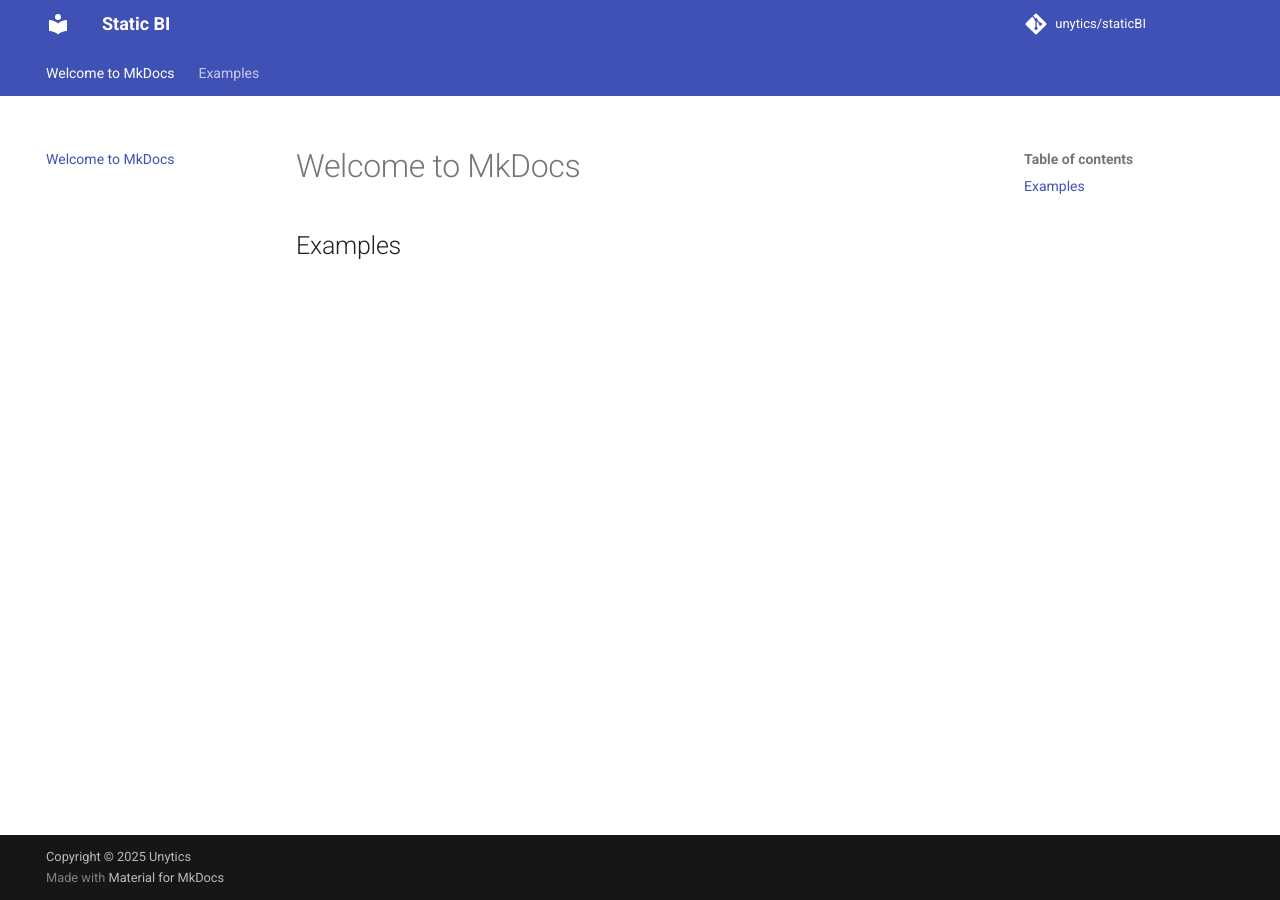
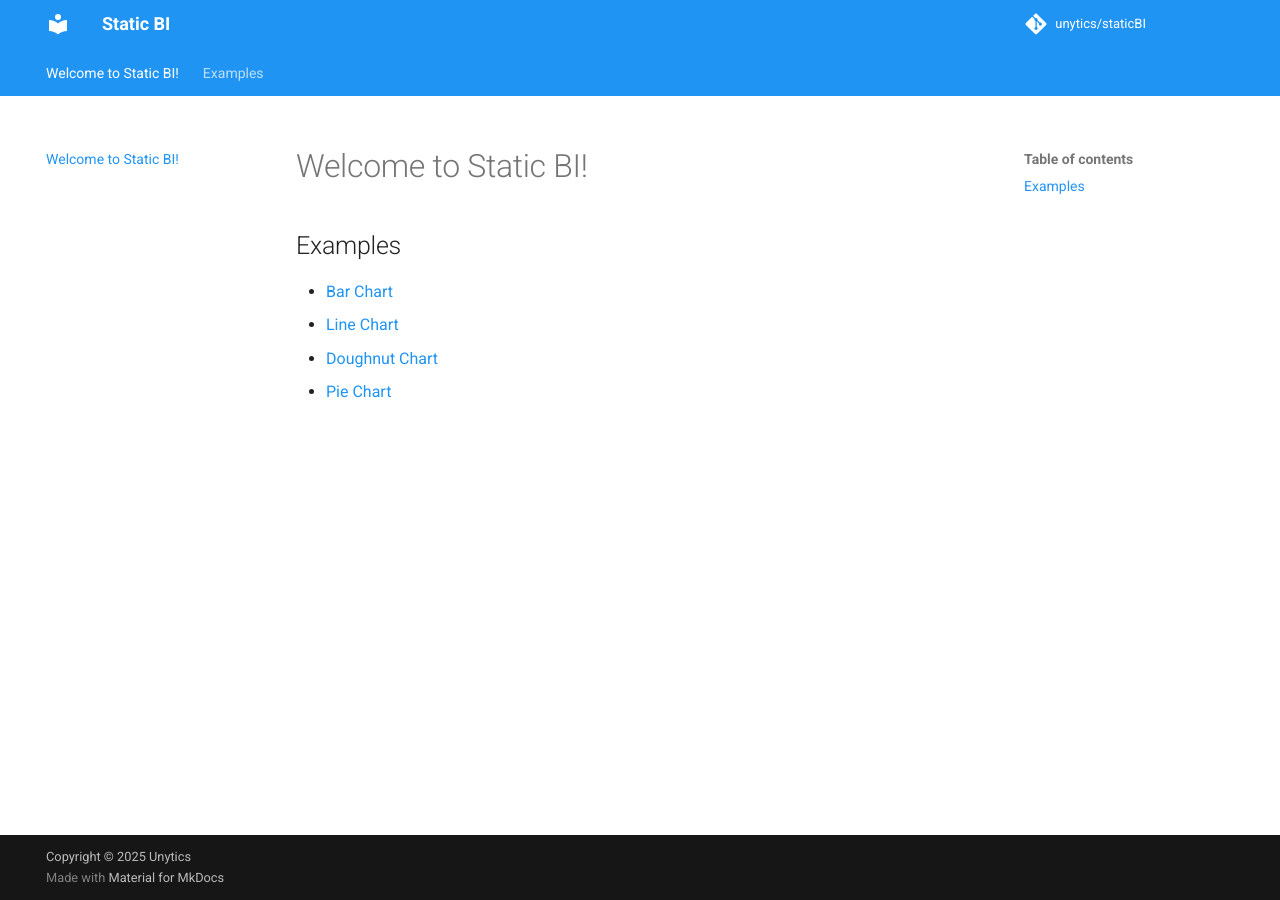
Before and after one commit to unytics/static_bi, an MkDocs documentation site: the page built from docs/index.md, in a window 1280 px wide. Built offline with MkDocs 1.6.1 and Material for MkDocs 9.7.7, drawn with Linux system fonts in a browser that asks for light colours; comment, search, counter and statistics services are not loaded.

Commit message:
doughtnut and pie charts

```diff
--- a/docs/index.md
+++ b/docs/index.md
@@ -1,6 +1,11 @@
-# Welcome to MkDocs
+# Welcome to Static BI!
 
 ## Examples
+
+- [Bar Chart](examples/bar_chart.md)
+- [Line Chart](examples/line_chart.md)
+- [Doughnut Chart](examples/doughnut_chart.md)
+- [Pie Chart](examples/pie_chart.md)
 
 <script type="module" src="dist/static_bi.js"></script>
 
--- a/mkdocs.yml
+++ b/mkdocs.yml
@@ -7,6 +7,8 @@ edit_uri: 'edit/main'
 copyright: 'Copyright &copy; 2025 Unytics'
 theme:
   name: material
+  palette:
+    primary: blue
   features:
     - tabs
     - content.tabs.link
```
Also changed, not shown: docs/examples/bar_chart.md (added, +22 -0 lines), docs/examples/doughnut.md (renamed from docs/examples/example2.md, +4 -6 lines), docs/examples/line_chart.md (renamed from docs/examples/example1.md, +1 -4 lines), docs/examples/pie_chart.md (added, +22 -0 lines), 1 other file.
